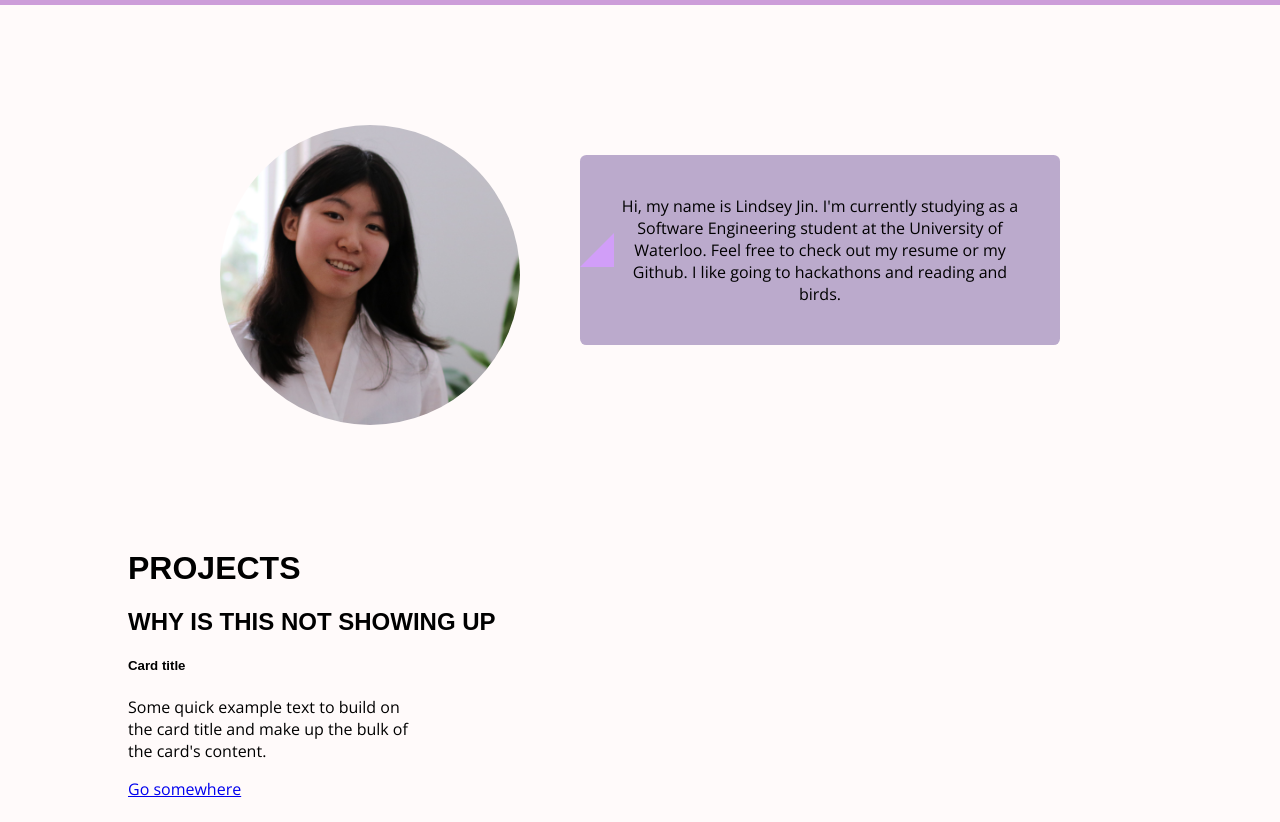
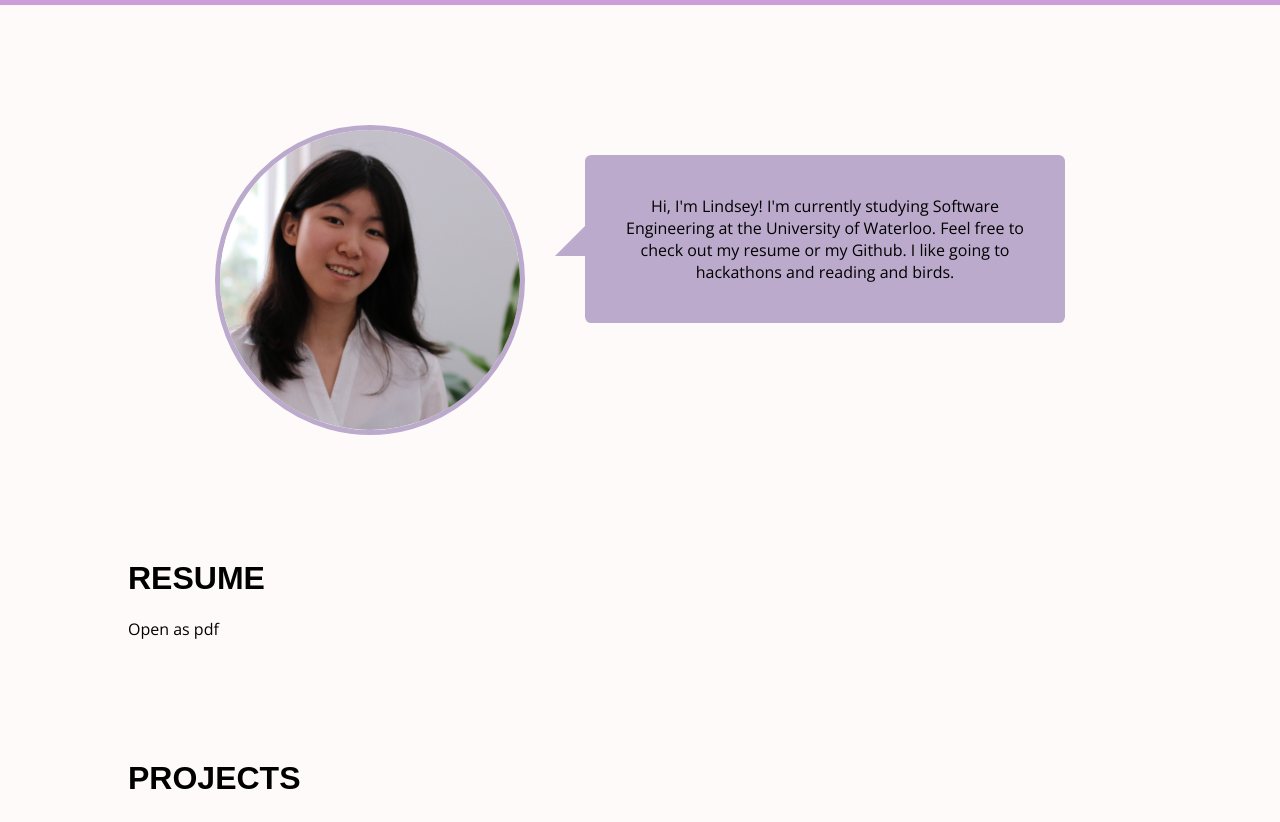
Before and after one commit to lindseyjin/lindseyjin.me, a Vue app: page / in a window 1280 px wide. Shown: the part 586-1408 px from the top of the page. Built offline with nearby package versions, Linux system fonts and the light colour scheme; a web font is replaced by a local one.

Commit message:
fixing speech bubble, adding resume component

```diff
--- a/src/App.vue
+++ b/src/App.vue
@@ -2,16 +2,18 @@
   <div>
     <Header></Header>
     <router-view/>
+      <Resume></Resume>
     <Projects></Projects>
   </div>
 </template>
 
 <script>
   import Header from './components/header'
+  import Resume from './components/resume'
   import Projects from './components/projects'
   export default {
     name: 'App',
-    components: {Header, Projects}
+    components: {Header, Resume, Projects}
   }
 </script>
 
--- a/src/components/about-me.vue
+++ b/src/components/about-me.vue
@@ -4,7 +4,7 @@
     <div style="display: inline-block;">
       <img class="profile-pic" src="../../static/img/me.jpg" alt="Avatar">
       <div class="speech-bubble">
-        Hi, my name is Lindsey Jin. I'm currently studying as a Software Engineering student at the University of Waterloo.
+        Hi, I'm Lindsey! I'm currently studying Software Engineering at the University of Waterloo.
         Feel free to check out my resume or my Github. I like going to hackathons and reading and birds.
       </div>
     </div>
@@ -25,6 +25,13 @@
     text-align: center;
     margin: 120px 0;
   }
+  img {
+    width: 300px;
+    border: 5px solid #bac;
+    border-radius: 50%;
+    float: left;
+    margin-right: 60px;
+  }
   .speech-bubble {
     float: right;
     position: relative;
@@ -38,21 +45,15 @@
 .speech-bubble:after {
     content: '';
     position: absolute;
-    left: 0;
+    left: -30px;
     top: 50%;
     width: 0;
     height: 0;
     border: 34px solid transparent;
-    border-right-color: #d19ef8;
+    border-right-color: #bac;
     border-left: 0;
     border-bottom: 0;
     margin-top: -17px;
     margin-left: -34
   }
-  img {
-    width: 300px;
-    border-radius: 50%;
-    float: left;
-    margin-right: 60px;
-  }
 </style>
--- /dev/null
+++ b/src/components/resume.vue
@@ -0,0 +1,22 @@
+<template>
+  <div class="app-container">
+    <h1>RESUME</h1>
+    <span>Open as pdf</span>
+  </div>
+</template>
+
+<script>
+  export default {
+    name: 'Resume',
+    data () {
+      return {}
+    }
+  }
+</script>
+<style scoped>
+  .app-container {
+    width: 80%;
+    /* text-align: center; */
+    margin: 120px auto;
+  }
+</style>
```
